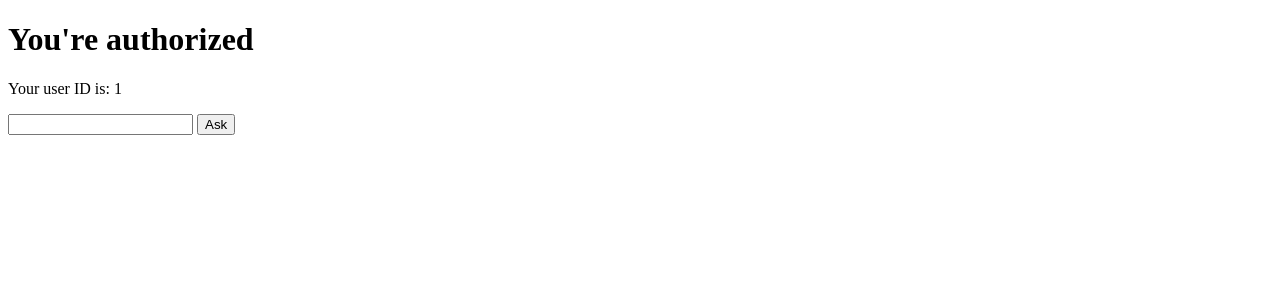
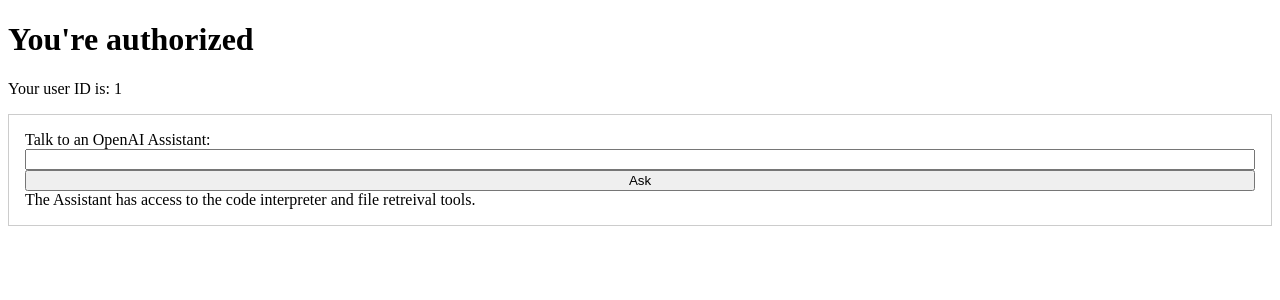
Before and after one commit to TomaOfficer/python-utopian, a Flask app: page /auth/authorized_success in a window 1280 px wide. Shown: the part 26-326 px from the top of the page. Run offline with Flask 3, Linux system fonts and the light colour scheme; the visitor is signed in with stand-in values (Sample User, id 1).

Commit message:
add basic html to authorized page

```diff
--- a/app/templates/authorized.html
+++ b/app/templates/authorized.html
@@ -8,11 +8,17 @@
     {% include 'navbar.html' %}
     <h1>You're authorized</h1>
     <p>Your user ID is: {{ user_db_id }}</p>
-    <form id="chatForm">
+    <section style="padding:1em;border:1px solid #ccc;">
+      <form id="chatForm" style="display: flex;flex-direction: column;">
+        <label for="userInput">Talk to an OpenAI Assistant:</label>
         <input type="text" id="userInput">
         <button type="submit">Ask</button>
-    </form>
-    <div id="response"></div>
+        <p style="padding: 0;margin: 0;">
+          The Assistant has access to the code interpreter and file retreival tools.
+        </p>
+      </form>
+      <div id="response"></div>
+    </section>
     <script>
       $(document).ready(function(){
           $("#chatForm").submit(function(event){
```
